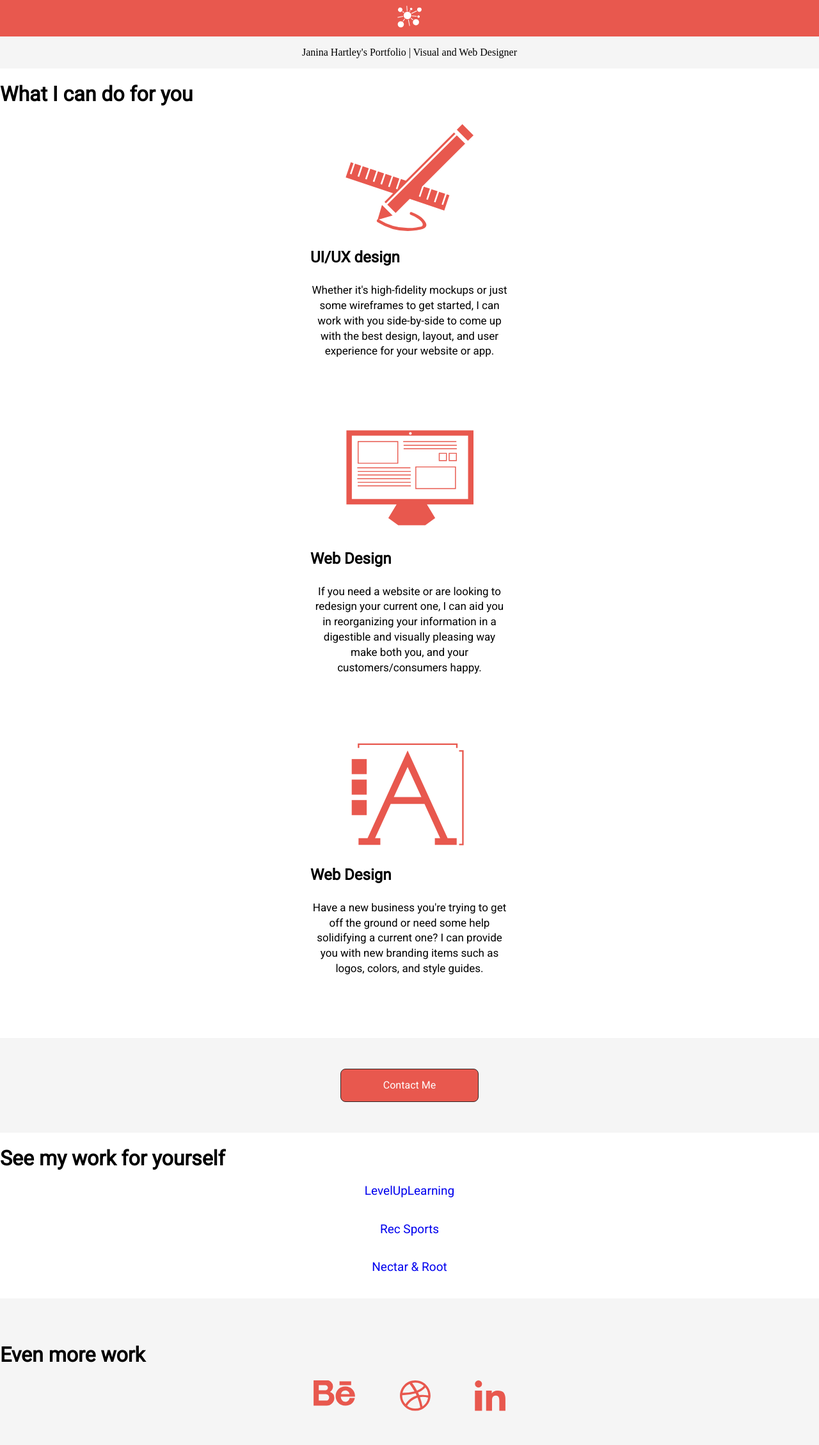
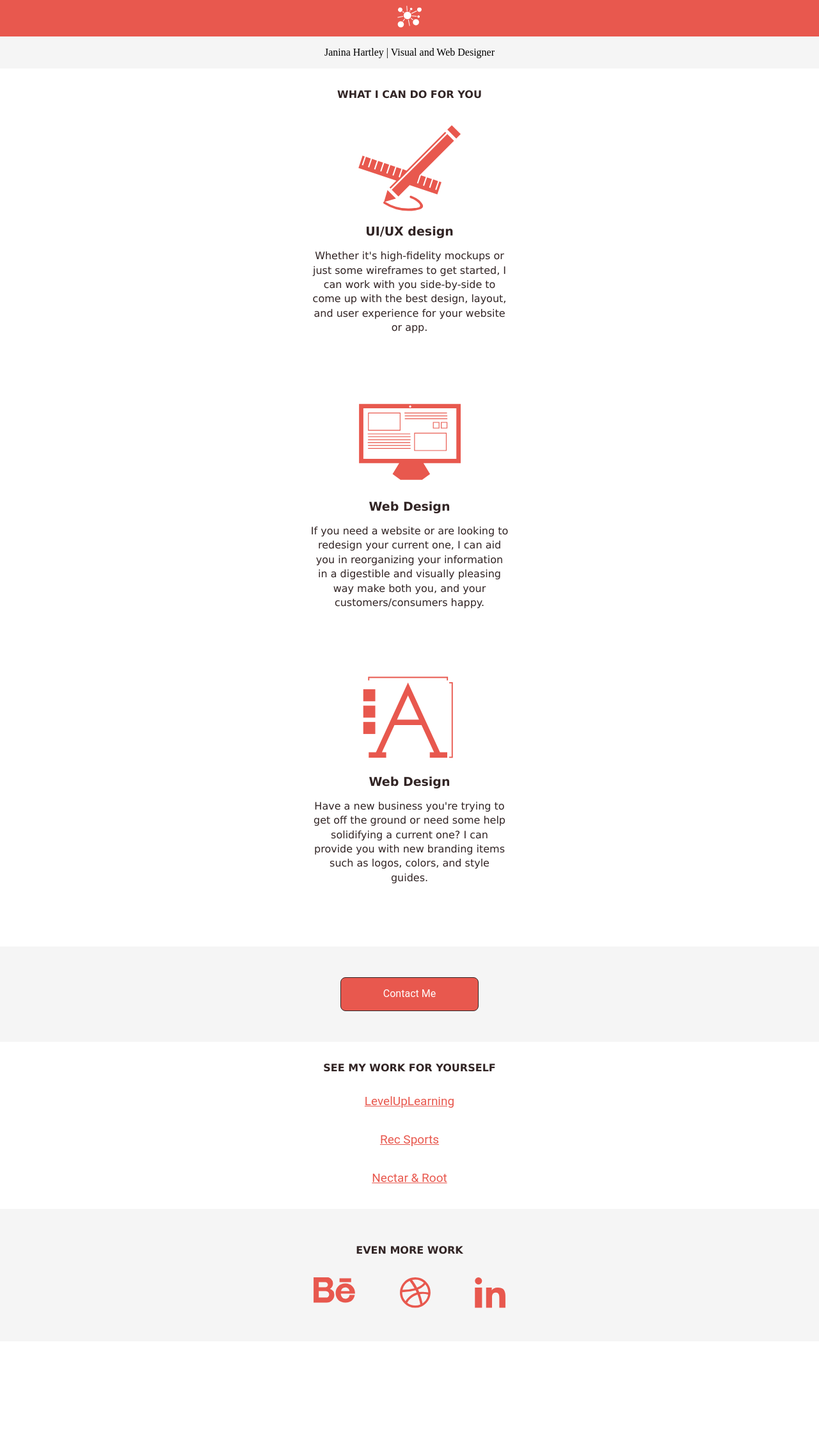
Before and after one commit to jhartley1412/old-portfolio-2, a Jekyll site: the page built from index.html, in a window 1280 px wide. Shown: the whole page at 64% size. Built offline with Jekyll 4.4.1, drawn with Linux system fonts in a browser that asks for light colours; nearby versions of some CDN libraries; some web fonts are replaced; after the commit the page ends 2096 px from its top, so only the background shows below that.

Commit message:
home page mobile more or less done

```diff
--- a/_includes/footer.html
+++ b/_includes/footer.html
@@ -1,4 +1,4 @@
-<footer class="gray_container">
+<footer>
 
 	<h1> Even more work </h1>
 
--- a/_includes/head.html
+++ b/_includes/head.html
@@ -17,7 +17,7 @@
   <link rel="shortcut icon" type="image/png" href="/images/logo-favicon.png">
 
   <!-- GOOGLEFONTS -->
-  <link href='https://fonts.googleapis.com/css?family=Dosis:400,300|Exo+2:700|Roboto' rel='stylesheet' type='text/css'>
+  <link href="https://fonts.googleapis.com/css?family=ABeeZee" rel="stylesheet">
 
   <!-- NORMALIZE -->
   <link rel="stylesheet" type="text/css" href="https://cdnjs.cloudflare.com/ajax/libs/normalize/4.1.1/normalize.min.css">
--- a/_includes/header.html
+++ b/_includes/header.html
@@ -10,7 +10,7 @@
 
   <div class="name">
 
-    Janina Hartley's Portfolio | Visual and Web Designer
+    Janina Hartley | Visual and Web Designer
 
   </div>
 
--- a/_sass/_breakpoints.scss
+++ b/_sass/_breakpoints.scss
@@ -16,7 +16,7 @@
 	}
 
 	.website_icon{
-		max-width: 200px;
+		max-width: 160px;
 	}
 
 	.other_work_container{
--- a/css/main.scss
+++ b/css/main.scss
@@ -69,6 +69,8 @@ nav{
 }
 
 footer{
+	width: 100%;
+	padding: 1.5em 0 3em 0;
 	background-color: $accent-color;
 	// position: absolute;
 	// right: 0;
@@ -114,17 +116,25 @@ footer{
 //———————————————————————————————————————————
 
 p, h1, h2{
-	font-family: 'Roboto', 'Lucida Sans Unicode', 'Lucida Grande', sans-serif;
+	font-family: 'ABeeZee', 'Lucida Sans Unicode', 'Lucida Grande', sans-serif;
+	color: $text-color;
+}
+
+h1{
+	text-transform: uppercase;
+	font-size: 16px;
+	text-align: center;
+	margin: 2em 0;
+}
+
+h2{
+	font-size: 19px;
+	text-align: center;
 }
 
 p{
-	font-size: 17px;
+	font-size: 16px;
 	line-height: 1.4;
-	margin: 1.5em auto;
-}
-
-h1, h2{
-	font-weight: 600;
 }
 
 h3{
@@ -212,6 +222,8 @@ span.underline{
 	a{
 		display: block;
 		margin-bottom: 2em;
+		color: $prime-color;
+		text-decoration: underline;
 	}
 }
 
```
Also changed, not shown: 8 other files.
